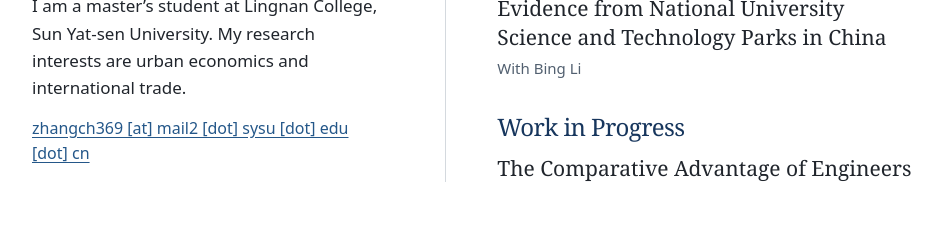
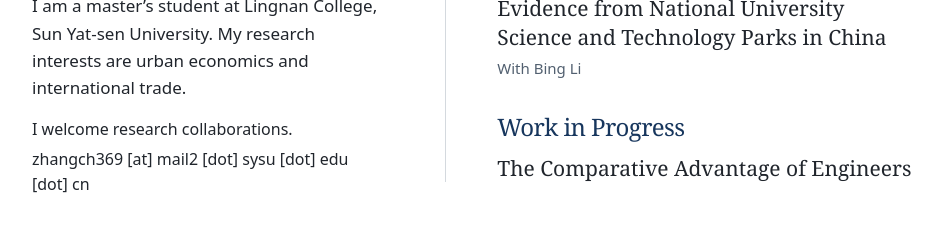
Before and after one commit to zhangch369/zhangch369.github.io, a plain HTML site: page index.html in a window 1280 px wide. Shown: the part 156-388 px from the top of the page, without its empty margins (96-1038 px from the left). Drawn offline with Linux system fonts and the light colour scheme.

Commit message:
Add collaboration invitation and plain-text email

```diff
--- a/index.html
+++ b/index.html
@@ -40,20 +40,8 @@
       font-size: 1.0625rem;
     }
 
-    .contact {
-      display: flex;
-      margin: 0;
-      font-style: normal;
-    }
-
-    a {
-      padding: 0.25rem 0;
-      color: #245789;
-      text-underline-offset: 0.2em;
-    }
-
-    a:hover { color: #163956; }
-    a:focus-visible { outline: 2px solid currentColor; outline-offset: 3px; }
+    .invitation { margin: 1rem 0 0.25rem; }
+    .contact { margin: 0; font-style: normal; }
 
     .research {
       margin-top: clamp(2.5rem, 6vw, 3.5rem);
@@ -95,8 +83,9 @@
     <header>
       <h1>Chi Zhang</h1>
       <p class="bio">I am a master’s student at Lingnan College, Sun Yat-sen University. My research interests are urban economics and international trade.</p>
+      <p class="invitation">I welcome research collaborations.</p>
       <address class="contact" aria-label="Contact">
-        <a href="mailto:zhangch369@mail2.sysu.edu.cn">zhangch369 [at] mail2 [dot] sysu [dot] edu [dot] cn</a>
+        zhangch369 [at] mail2 [dot] sysu [dot] edu [dot] cn
       </address>
     </header>
 
```
